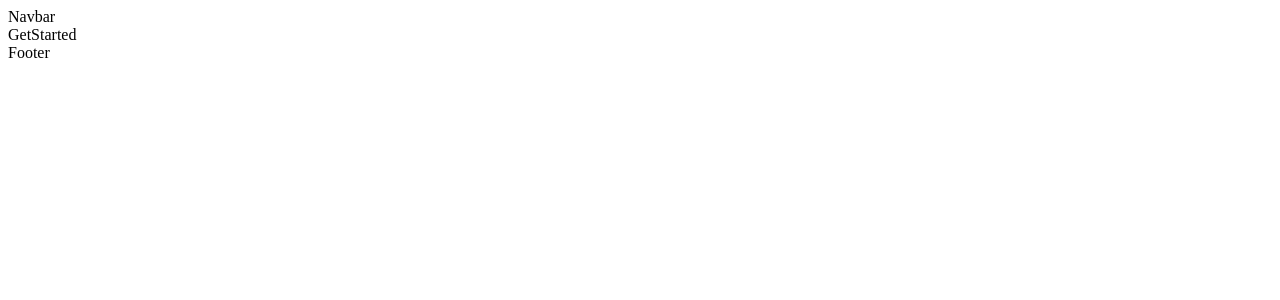
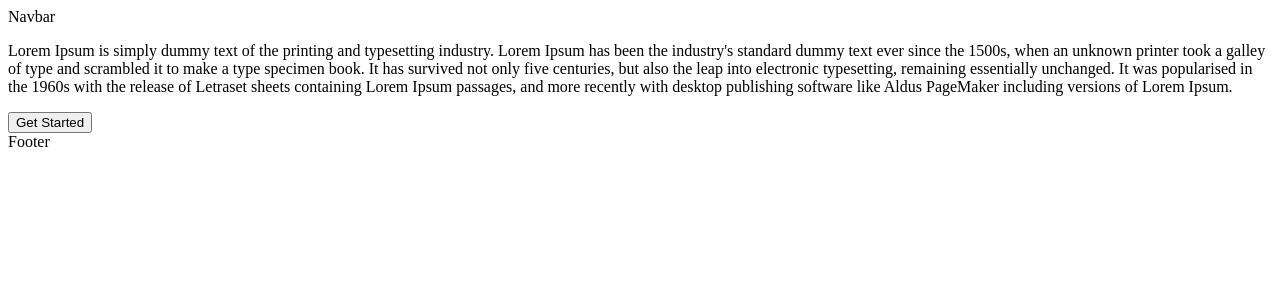
Before and after one commit to rebantac/gym_site, a React (Create React App) app in the folder client/: page / in a window 1280 px wide. Shown: the top 300 px of the page. Built offline with nearby package versions, Linux system fonts and the light colour scheme; the HTML template or start-up script is replaced by a standard one.

Commit message:
add GetStart

```diff
--- a/client/src/pages/GetStarted.jsx
+++ b/client/src/pages/GetStarted.jsx
@@ -1,8 +1,28 @@
-import React from 'react'
+import React, { useState } from 'react';
+import { Link } from 'react-router-dom';
 
 const GetStarted = () => {
+  const [getStart, setGetStart] = useState(true)
+
   return (
-    <div>GetStarted</div>
+    <div>
+      <p>
+        Lorem Ipsum is simply dummy text of the printing and typesetting industry. Lorem Ipsum has been the industry's standard dummy text ever since the 1500s, when an unknown printer took a galley of type and scrambled it to make a type specimen book. It has survived not only five centuries, but also the leap into electronic typesetting, remaining essentially unchanged. It was popularised in the 1960s with the release of Letraset sheets containing Lorem Ipsum passages, and more recently with desktop publishing software like Aldus PageMaker including versions of Lorem Ipsum.
+      </p>
+
+      {getStart ? (
+        <button
+          onClick={() => setGetStart(false)}
+        >
+          Get Started
+        </button>
+      ) : (
+        <div>
+          <Link to='/login-user'><button>Login as Client</button></Link>
+          <Link to='/login-gym-owner'><button>Login as Gym Owner</button></Link>
+        </div>
+      )}
+    </div>
   )
 }
 
```
